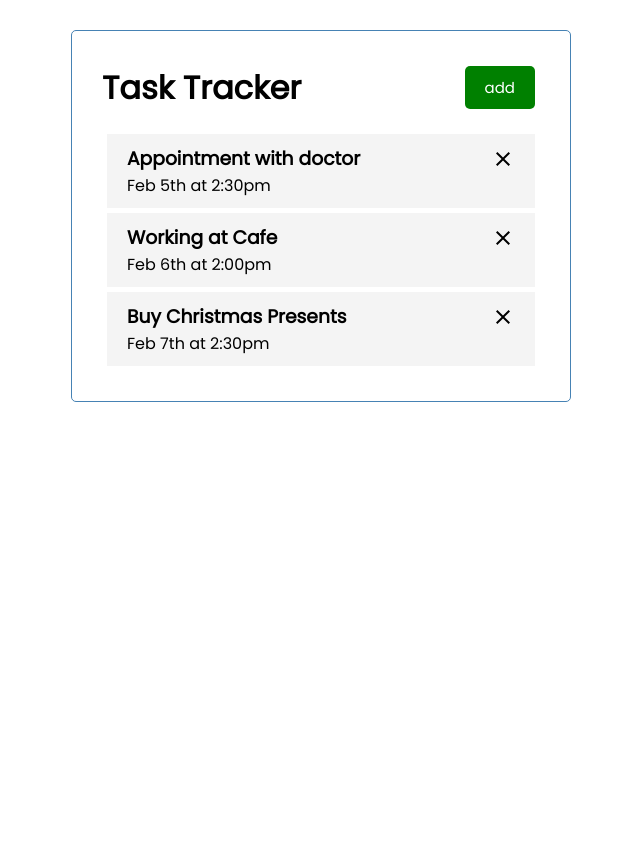
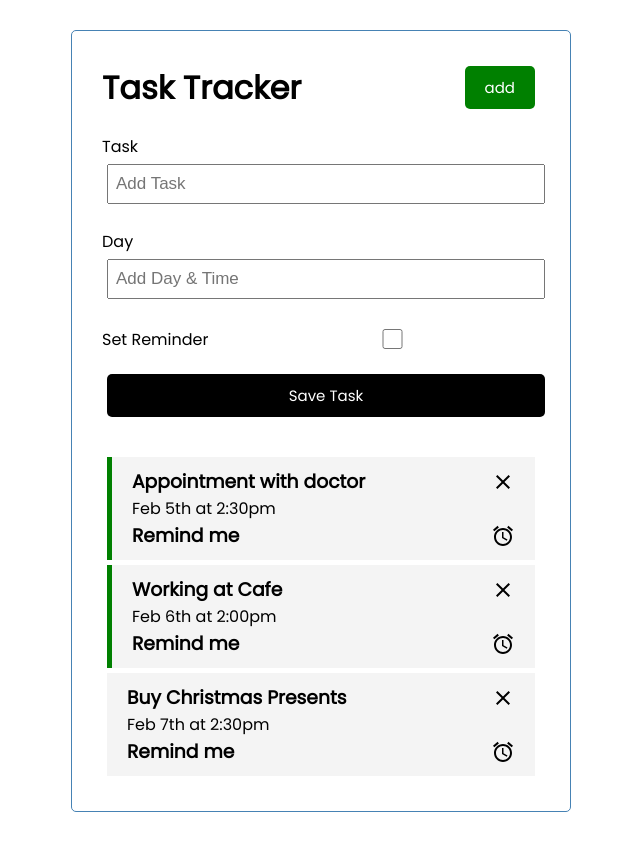
Before and after one commit to abram-stack/task-track, a React (Create React App) app: page / in a window 1280 px wide. Shown: the whole page, without its empty margins (319-959 px from the left). Before the commit the page ends 800 px from the top, so only its background shows below. Built offline with nearby package versions, Linux system fonts and the light colour scheme.

Commit message:
create addTask form

```diff
--- a/src/App.js
+++ b/src/App.js
@@ -1,5 +1,6 @@
 import Header from './components/Header'
 import Tasks from './components/Tasks'
+import AddTask from './components/AddTask';
 import { useState } from 'react';
 
 function App() {
@@ -38,6 +39,7 @@
   return (
     <div className="container">
       <Header />
+      <AddTask/>
       {tasks.length > 0 ? (<Tasks tasks={tasks} onDelete={deleteTask} onToggle={toggleReminder}/>) :
         ('No to show')
       }
--- /dev/null
+++ b/src/components/AddTask.js
@@ -0,0 +1,23 @@
+import React from "react";
+
+const AddTask = () => {
+  return (
+    <form className='add-form'>
+      <div className='form-control'>
+        <label>Task</label>
+        <input type='text' placeholder='Add Task' />
+      </div>
+      <div className='form-control'>
+        <label>Day</label>
+        <input type='text' placeholder='Add Day & Time' />
+      </div>
+      <div className='form-control form-control-check'>
+        <label>Set Reminder</label>
+        <input type='checkbox' />
+      </div>
+      <input type='submit' value='Save Task' className='btn btn-block'/>
+    </form>
+  );
+};
+
+export default AddTask;
--- a/src/components/Task.js
+++ b/src/components/Task.js
@@ -1,14 +1,22 @@
 // import styled from 'styled-components'
 // import { Cross } from '@styled-icons/entypo/Cross'
-import CloseIcon from '@mui/icons-material/Close';
+import AccessAlarmIcon from "@mui/icons-material/AccessAlarm";
+import CloseIcon from "@mui/icons-material/Close";
 
-const Task = ({ task, onDelete, onToggle}) => {
+const Task = ({ task, onDelete, onToggle }) => {
   return (
-    <div className="task" onDoubleClick={()=> onToggle(task.id)}>
-      <h3>{task.text}<CloseIcon onClick={() => onDelete(task.id) }/> </h3>
+    <div className={`task ${task.reminder ? 'reminder' : ''}`}>
+      <h3>
+        {task.text}
+        <CloseIcon onClick={() => onDelete(task.id)} />
+      </h3>
       <p>{task.day}</p>
+      <h3>
+        Remind me
+        <AccessAlarmIcon onDoubleClick={() => onToggle(task.id)} />
+      </h3>
     </div>
-  )
-}
+  );
+};
 
-export default Task
+export default Task;
--- a/src/index.css
+++ b/src/index.css
@@ -40,7 +40,10 @@
   padding: 10px 20px;
   text-decoration: none;
 }
-
+.btn-block {
+  display: block;
+  width: 100%;
+}
 .task {
   background: #f4f4f4;
   margin: 5px;
@@ -56,3 +59,36 @@
 .task.reminder {
   border-left: 5px solid green;
 }
+
+.add-form {
+  margin-bottom: 40px;
+}
+
+.form-control {
+  margin: 20px 0;
+}
+
+.form-control label {
+  display: block;
+}
+.form-control input {
+  width: 100%;
+  height: 40px;
+  margin: 5px;
+  padding: 3px 7px;
+  font-size: 17px;
+}
+
+.form-control-check {
+  display: flex;
+  align-items: center;
+  justify-content: space-between;
+}
+
+.form-control-check label {
+  flex: 1;
+}
+.form-control-check input {
+  flex: 2;
+  height: 20px;
+}
```
